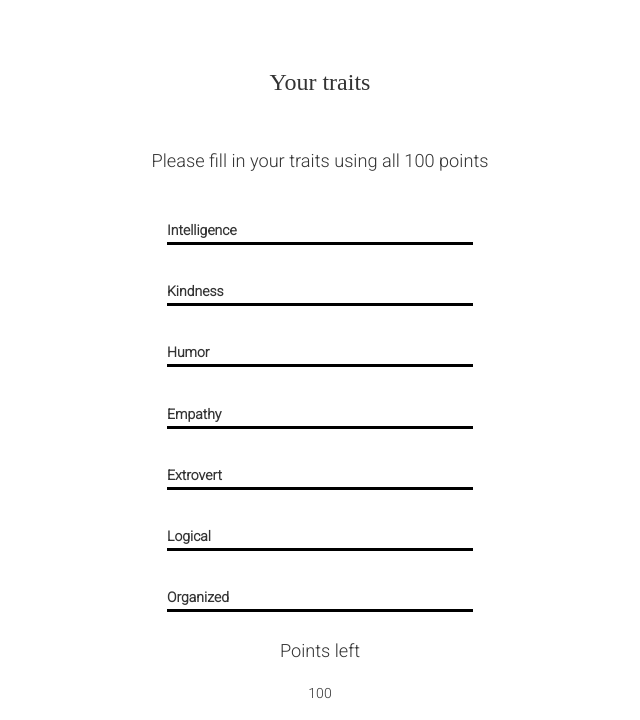
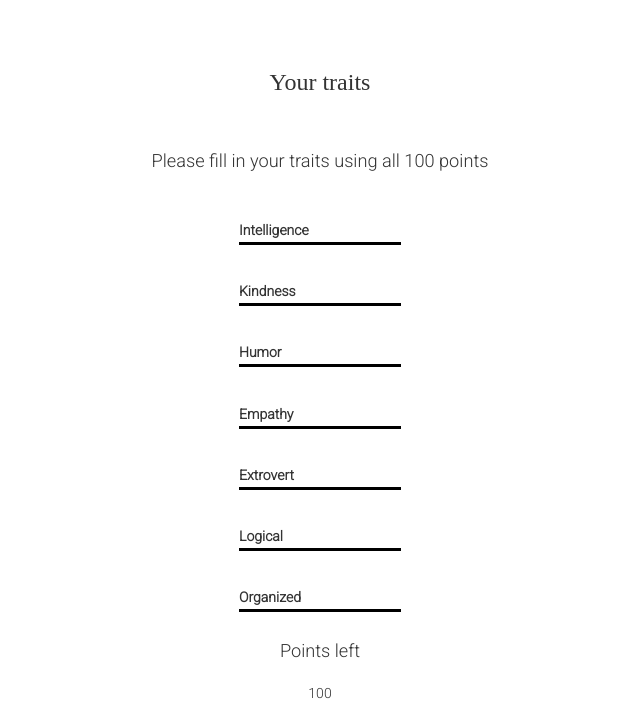
Before and after one commit to mikaelatorn/finalAssignment, a plain HTML site: page index.html in a window 1280 px wide. Shown: the part 1311-2031 px from the top of the page, without its empty margins (320-960 px from the left). Drawn offline with nearby package versions, Linux system fonts and the light colour scheme; a web font is replaced by a local one.

Commit message:
Update responsive.css

```diff
--- a/css/responsive.css
+++ b/css/responsive.css
@@ -25,8 +25,6 @@
 
     #pictures { max-width: 70%;}
 
-    .form-group input { width: 25%;}
-
     .message-box { max-width: 50%;}
 
     p { max-width: 50%; }
```
